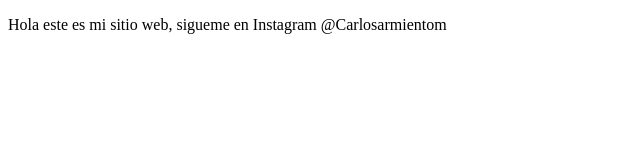
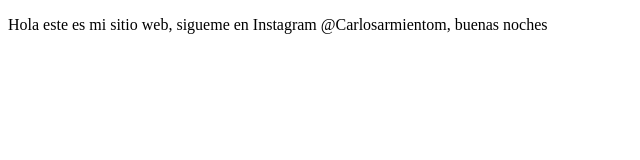
Before and after one commit to carlosarmientom/Dev, a plain HTML site: page index.html in a window 1280 px wide. Shown: the whole page, without its empty margins (0-640 px from the left). Drawn offline with Linux system fonts and the light colour scheme.

Commit message:
second commi testt

```diff
--- a/index.html
+++ b/index.html
@@ -9,7 +9,7 @@
 <body>
 </body>
 <p>
-    Hola este es mi sitio web, sigueme en Instagram @Carlosarmientom
+    Hola este es mi sitio web, sigueme en Instagram @Carlosarmientom, buenas noches
 </p>
 </body>
 </html>
```
